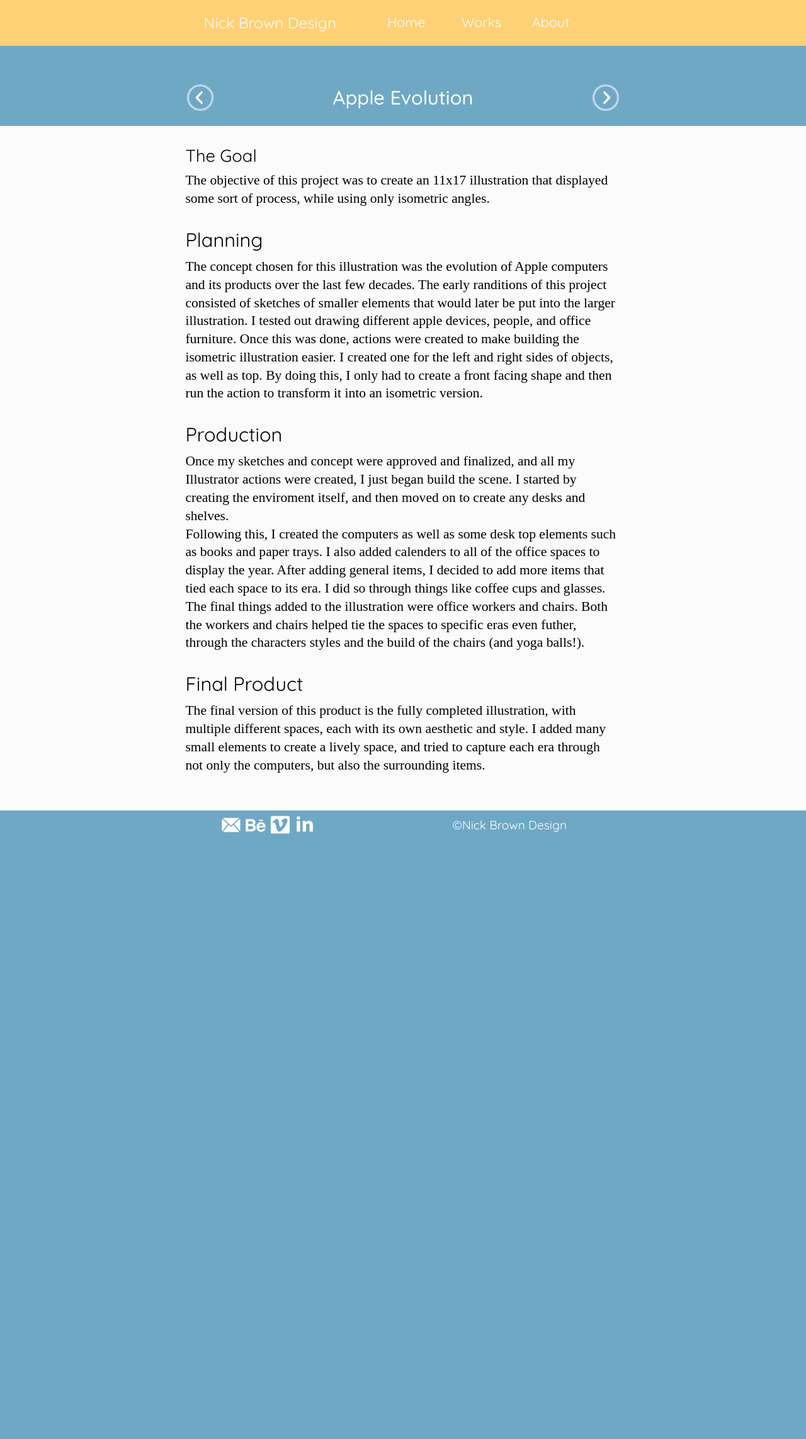
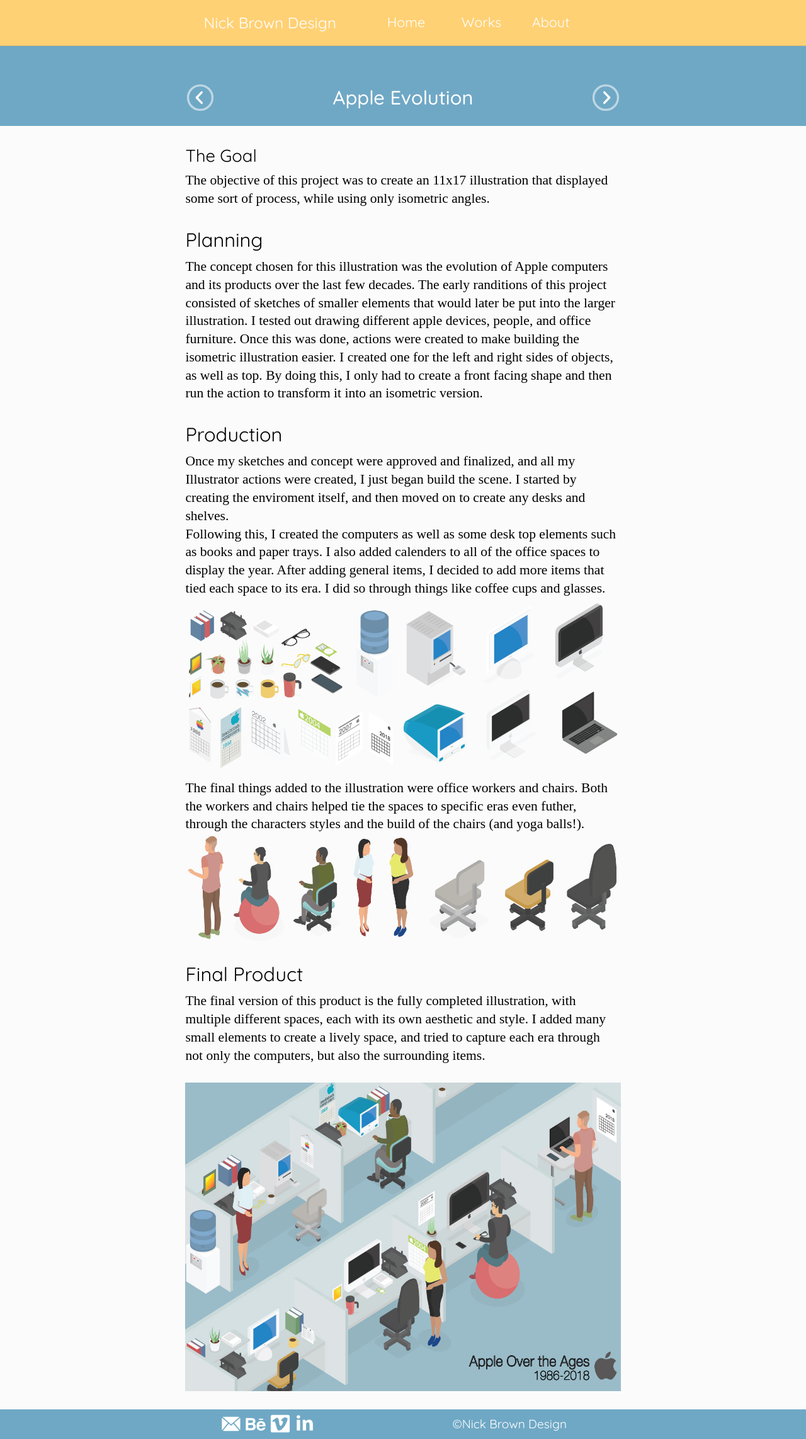
Before and after one commit to nicktgbrown/portfolio-site, a Jekyll site: the page built from case3.html, in a window 1280 px wide. Shown: the whole page at 63% size. Built offline with Jekyll 4.4.1, drawn with Linux system fonts in a browser that asks for light colours; some web fonts are replaced; before the commit the page ends 1334 px from its top, so only the background shows below that.

Commit message:
Add images to case 3

```diff
--- a/case3.html
+++ b/case3.html
@@ -34,8 +34,17 @@
     <h3 class="peta pad-t push-1-4">Production</h3>
     <p class="mega push-0">Once my sketches and concept were approved and finalized, and all my Illustrator actions were created, I just began build the scene. I started by creating the enviroment itself, and then moved on to create any desks and shelves.</p>
     <p class="mega push-0">Following this, I created the computers as well as some desk top elements such as books and paper trays. I also added calenders to all of the office spaces to display the year. After adding general items, I decided to add more items that tied each space to its era. I did so through things like coffee cups and glasses.</p>
-    <p class="mega push-0">The final things added to the illustration were office workers and chairs. Both the workers and chairs helped tie the spaces to specific eras even futher, through the characters styles and the build of the chairs (and yoga balls!).
+    <div class="embed embed-24by10 gutter-2">
+      <img src="{{site.baseurl}}/images/case-3/isometric-assets.gif" itemprop="image" class="img-flex embed-item">
+    </div>
+    <p class="mega push-0">The final things added to the illustration were office workers and chairs. Both the workers and chairs helped tie the spaces to specific eras even futher, through the characters styles and the build of the chairs (and yoga balls!).</p>
+    <div class="embed embed-4by1 gutter-2">
+      <img src="{{site.baseurl}}/images/case-3/isometric-people-chairs.gif" itemprop="image" class="img-flex embed-item">
+    </div>
     <h3 class="peta pad-t push-1-4">Final Product</h3>
     <p class="mega">The final version of this product is the fully completed illustration, with multiple different spaces, each with its own aesthetic and style. I added many small elements to create a lively space, and tried to capture each era through not only the computers, but also the surrounding items.</p>
+    <div class="embed embed-iso216 gutter-2">
+      <img src="{{site.baseurl}}/images/case-3/isometric.jpg" itemprop="image" class="img-flex embed-item">
+    </div>
   </div>
 </div>
```
Also changed, not shown: images/case-3/isometric-assets.gif (added), images/case-3/isometric-people-chairs.gif (added), images/case-3/isometric.jpg (added).
